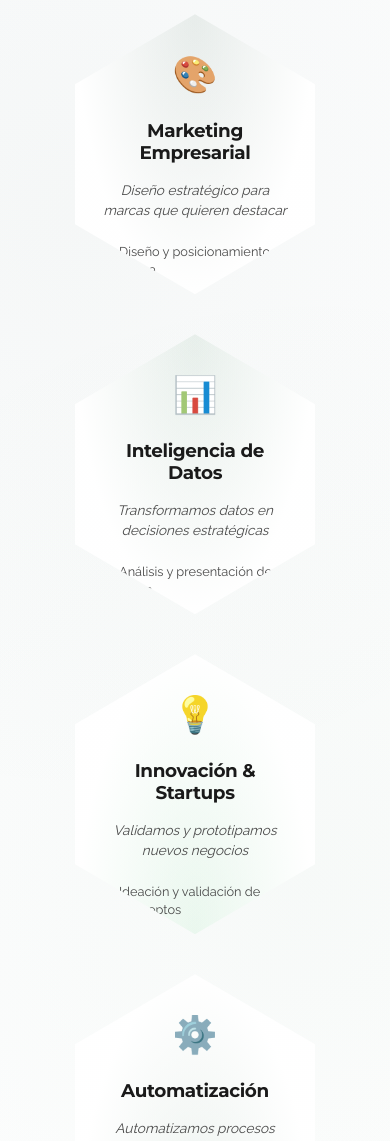
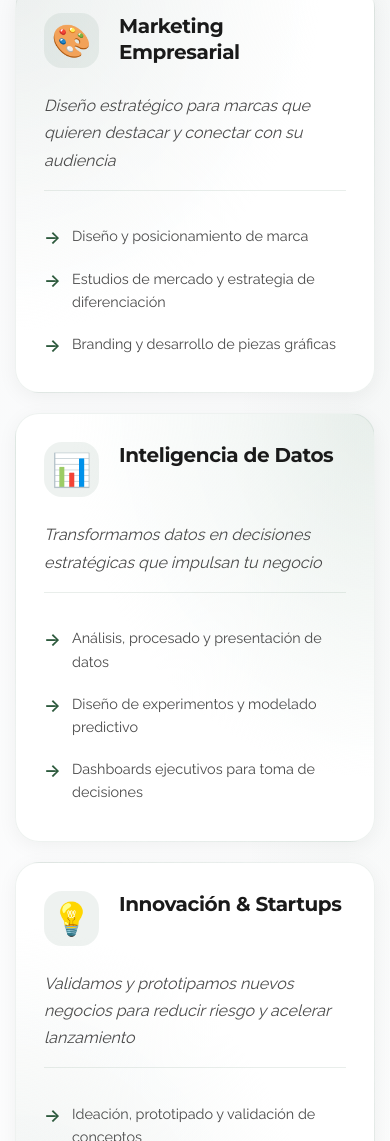
Before and after one commit to ItsFaby/Cordero-Consulting, a plain HTML site: page index.html in a window 390 px wide. Shown: the part 859-2000 px from the top of the page. Drawn offline with Linux system fonts and the light colour scheme.

Commit message:
Revert "Convert bento cards to hexagonal honeycomb layout"

```diff
--- a/index.html
+++ b/index.html
@@ -50,69 +50,61 @@
             <h2 class="section-title">¿Qué hacemos?</h2>
             <p class="section-subtitle">Descubre si tu necesidad se alinea con nuestras áreas de especialización</p>
 
-            <div class="services-honeycomb">
+            <div class="services-grid">
                 <!-- Marketing Empresarial - PRIORIDAD #1 -->
-                <div class="hexagon hexagon-1">
-                    <div class="hexagon-inner">
-                        <div class="hexagon-content">
+                <div class="service-card">
+                    <div class="service-header">
                         <div class="service-icon">🎨</div>
                         <h3>Marketing Empresarial</h3>
-                            <p class="service-intro">Diseño estratégico para marcas que quieren destacar</p>
+                    </div>
+                    <p class="service-intro">Diseño estratégico para marcas que quieren destacar y conectar con su audiencia</p>
                     <ul>
                         <li>Diseño y posicionamiento de marca</li>
-                                <li>Estudios de mercado y estrategia</li>
-                                <li>Branding y desarrollo gráfico</li>
+                        <li>Estudios de mercado y estrategia de diferenciación</li>
+                        <li>Branding y desarrollo de piezas gráficas</li>
                     </ul>
-                        </div>
-                    </div>
                 </div>
 
                 <!-- Inteligencia de Datos -->
-                <div class="hexagon hexagon-2">
-                    <div class="hexagon-inner">
-                        <div class="hexagon-content">
+                <div class="service-card">
+                    <div class="service-header">
                         <div class="service-icon">📊</div>
                         <h3>Inteligencia de Datos</h3>
-                            <p class="service-intro">Transformamos datos en decisiones estratégicas</p>
+                    </div>
+                    <p class="service-intro">Transformamos datos en decisiones estratégicas que impulsan tu negocio</p>
                     <ul>
-                                <li>Análisis y presentación de datos</li>
-                                <li>Diseño de experimentos</li>
-                                <li>Dashboards ejecutivos</li>
+                        <li>Análisis, procesado y presentación de datos</li>
+                        <li>Diseño de experimentos y modelado predictivo</li>
+                        <li>Dashboards ejecutivos para toma de decisiones</li>
                     </ul>
-                        </div>
-                    </div>
                 </div>
 
                 <!-- Innovación & Startups - PRIORIDAD #2 -->
-                <div class="hexagon hexagon-3">
-                    <div class="hexagon-inner">
-                        <div class="hexagon-content">
+                <div class="service-card">
+                    <div class="service-header">
                         <div class="service-icon">💡</div>
                         <h3>Innovación & Startups</h3>
-                            <p class="service-intro">Validamos y prototipamos nuevos negocios</p>
+                    </div>
+                    <p class="service-intro">Validamos y prototipamos nuevos negocios para reducir riesgo y acelerar lanzamiento</p>
                     <ul>
-                                <li>Ideación y validación de conceptos</li>
+                        <li>Ideación, prototipado y validación de conceptos</li>
                         <li>Desarrollo de soluciones innovadoras</li>
-                                <li>Consultoría especializada bio y agro</li>
+                        <li>Consultoría especializada en proyectos bio y agro</li>
                     </ul>
-                        </div>
-                    </div>
                 </div>
 
                 <!-- Automatización -->
-                <div class="hexagon hexagon-4">
-                    <div class="hexagon-inner">
-                        <div class="hexagon-content">
+                <div class="service-card">
+                    <div class="service-header">
                         <div class="service-icon">⚙️</div>
                         <h3>Automatización</h3>
-                            <p class="service-intro">Automatizamos procesos clave de tu negocio</p>
+                    </div>
+                    <p class="service-intro">Automatizamos procesos para que tu equipo se enfoque en lo que realmente importa</p>
                     <ul>
-                                <li>Dashboards inteligentes</li>
-                                <li>Flujos automáticos</li>
-                                <li>Identificación de áreas de mejora</li>
+                        <li>Dashboards inteligentes y puntos de control</li>
+                        <li>Diseño e implementación de flujos automáticos</li>
+                        <li>Identificación y validación de áreas de mejora</li>
                     </ul>
-                        </div>
-                    </div>
                 </div>
             </div>
         </div>
--- a/styles.css
+++ b/styles.css
@@ -292,12 +292,12 @@ section {
 }
 
 /* ========================================
-   SERVICES SECTION - HEXAGONAL HONEYCOMB DESIGN
+   SERVICES SECTION - BENTO BOX DESIGN
    ======================================== */
 
 .services {
-    background: linear-gradient(135deg, #fafbfc 0%, #ffffff 100%);
-    padding: 120px 0;
+    background: linear-gradient(135deg, #f8f9fa 0%, #ffffff 100%);
+    padding: 100px 0;
     position: relative;
     overflow: hidden;
 }
@@ -305,13 +305,12 @@ section {
 .services::before {
     content: '';
     position: absolute;
-    top: 0;
-    left: 0;
-    right: 0;
-    bottom: 0;
-    background:
-        radial-gradient(circle at 20% 30%, rgba(45, 90, 61, 0.03) 0%, transparent 50%),
-        radial-gradient(circle at 80% 70%, rgba(74, 140, 95, 0.04) 0%, transparent 50%);
+    top: -50%;
+    right: -20%;
+    width: 60%;
+    height: 150%;
+    background: radial-gradient(ellipse at center, rgba(45, 90, 61, 0.03) 0%, transparent 70%);
+    border-radius: 50%;
     pointer-events: none;
 }
 
@@ -327,311 +326,247 @@ section {
     z-index: 1;
 }
 
-/* Honeycomb Container */
-.services-honeycomb {
-    display: flex;
-    flex-wrap: wrap;
-    justify-content: center;
-    align-items: center;
-    max-width: 1100px;
+/* Bento Box Grid - Asymmetric Layout */
+.services-grid {
+    display: grid;
+    grid-template-columns: repeat(3, 1fr);
+    grid-template-rows: repeat(4, minmax(120px, auto));
+    gap: 1.5rem;
+    max-width: 1200px;
     margin: 0 auto;
     position: relative;
     z-index: 1;
-    gap: 0;
 }
 
-/* Hexagon Base Structure */
-.hexagon {
-    width: 280px;
-    height: 320px;
+/* Service Cards Base Styles */
+.service-card {
+    background: var(--bg-white);
+    padding: 2.5rem;
+    border-radius: 24px;
+    border: 1px solid rgba(45, 90, 61, 0.08);
+    transition: all 0.4s cubic-bezier(0.4, 0, 0.2, 1);
     position: relative;
-    margin: 10px 5px;
-    transition: all 0.5s cubic-bezier(0.4, 0, 0.2, 1);
+    overflow: hidden;
+    box-shadow: 0 4px 20px rgba(0, 0, 0, 0.05);
+    display: flex;
+    flex-direction: column;
 }
 
-.hexagon-inner {
-    width: 100%;
-    height: 100%;
-    position: relative;
-    clip-path: polygon(50% 0%, 100% 25%, 100% 75%, 50% 100%, 0% 75%, 0% 25%);
-    background: var(--bg-white);
-    transition: all 0.5s cubic-bezier(0.4, 0, 0.2, 1);
-    box-shadow: 0 4px 20px rgba(0, 0, 0, 0.08);
+/* Bento Box Layout - Asymmetric Positioning */
+.service-card:nth-child(1) {
+    /* Marketing Empresarial - LARGE HORIZONTAL */
+    grid-column: 1 / 3;
+    grid-row: 1 / 3;
+    background: radial-gradient(ellipse at top left, rgba(45, 90, 61, 0.06) 0%, rgba(255, 255, 255, 0.95) 60%);
 }
 
-.hexagon-content {
-    padding: 2.5rem 2rem;
-    height: 100%;
-    display: flex;
-    flex-direction: column;
-    align-items: center;
-    text-align: center;
-    position: relative;
-    z-index: 2;
+.service-card:nth-child(2) {
+    /* Inteligencia de Datos - VERTICAL RIGHT */
+    grid-column: 3;
+    grid-row: 1 / 3;
+    background: radial-gradient(ellipse at top right, rgba(74, 140, 95, 0.08) 0%, rgba(255, 255, 255, 0.95) 60%);
 }
 
-/* Positioning for Honeycomb Pattern */
-.hexagon:nth-child(1),
-.hexagon:nth-child(2) {
-    margin-top: 0;
+.service-card:nth-child(3) {
+    /* Innovación & Startups - LARGE HORIZONTAL */
+    grid-column: 1 / 3;
+    grid-row: 3 / 5;
+    background: radial-gradient(ellipse at bottom left, rgba(45, 90, 61, 0.07) 0%, rgba(255, 255, 255, 0.95) 60%);
 }
 
-.hexagon:nth-child(3),
-.hexagon:nth-child(4) {
-    margin-top: -80px;
+.service-card:nth-child(4) {
+    /* Automatización - VERTICAL RIGHT */
+    grid-column: 3;
+    grid-row: 3 / 5;
+    background: radial-gradient(ellipse at bottom right, rgba(61, 122, 82, 0.09) 0%, rgba(255, 255, 255, 0.95) 60%);
 }
 
-.hexagon:nth-child(even) {
-    margin-left: 15px;
+/* Hover Effects */
+.service-card:hover {
+    transform: translateY(-8px) scale(1.01);
+    box-shadow: 0 12px 40px rgba(45, 90, 61, 0.15);
+    border-color: rgba(45, 90, 61, 0.2);
 }
 
-.hexagon:nth-child(odd) {
-    margin-right: 15px;
+.service-card::after {
+    content: '';
+    position: absolute;
+    inset: -1px;
+    border-radius: 24px;
+    padding: 1px;
+    background: linear-gradient(135deg,
+        rgba(45, 90, 61, 0.4),
+        rgba(74, 140, 95, 0.3),
+        rgba(111, 220, 140, 0.2)
+    );
+    -webkit-mask: linear-gradient(#fff 0 0) content-box, linear-gradient(#fff 0 0);
+    -webkit-mask-composite: xor;
+    mask-composite: exclude;
+    opacity: 0;
+    transition: opacity 0.4s ease;
+    pointer-events: none;
 }
 
-/* Individual Hexagon Colors - Subtle Gradients */
-.hexagon-1 .hexagon-inner {
-    background: radial-gradient(ellipse at top, rgba(45, 90, 61, 0.08) 0%, rgba(255, 255, 255, 0.95) 70%);
+.service-card:hover::after {
+    opacity: 1;
 }
 
-.hexagon-2 .hexagon-inner {
-    background: radial-gradient(ellipse at top, rgba(74, 140, 95, 0.09) 0%, rgba(255, 255, 255, 0.95) 70%);
+/* Service Header */
+.service-header {
+    display: flex;
+    align-items: flex-start;
+    gap: 1.25rem;
+    margin-bottom: 1.5rem;
+    position: relative;
 }
 
-.hexagon-3 .hexagon-inner {
-    background: radial-gradient(ellipse at bottom, rgba(111, 220, 140, 0.1) 0%, rgba(255, 255, 255, 0.95) 70%);
+.service-icon {
+    font-size: 2.5rem;
+    display: inline-flex;
+    align-items: center;
+    justify-content: center;
+    width: 70px;
+    height: 70px;
+    flex-shrink: 0;
+    background: rgba(45, 90, 61, 0.08);
+    border-radius: 18px;
+    transition: all 0.4s cubic-bezier(0.4, 0, 0.2, 1);
+    position: relative;
 }
 
-.hexagon-4 .hexagon-inner {
-    background: radial-gradient(ellipse at bottom, rgba(61, 122, 82, 0.08) 0%, rgba(255, 255, 255, 0.95) 70%);
+.service-card:hover .service-icon {
+    transform: scale(1.1) rotate(-5deg);
+    background: rgba(45, 90, 61, 0.12);
 }
 
-/* Service Icon */
-.hexagon .service-icon {
-    font-size: 3rem;
-    margin-bottom: 1rem;
-    transition: all 0.5s cubic-bezier(0.4, 0, 0.2, 1);
-    filter: grayscale(0.2);
-}
-
-.hexagon h3 {
-    font-size: 1.35rem;
-    margin: 0 0 1rem 0;
+.service-card h3 {
+    font-size: 1.5rem;
+    margin: 0;
     color: var(--text-dark);
     font-weight: 700;
     letter-spacing: -0.02em;
-    line-height: 1.2;
-    transition: all 0.4s ease;
+    line-height: 1.3;
+    transition: all 0.3s ease;
 }
 
-.hexagon .service-intro {
-    font-size: 0.9rem;
-    color: var(--text-medium);
-    margin-bottom: 1rem;
-    line-height: 1.5;
-    font-style: italic;
-    transition: all 0.4s ease;
+.service-card:hover h3 {
+    color: var(--primary-color);
 }
 
-.hexagon ul {
+/* Service Content */
+.service-intro {
+    font-size: 1rem;
+    color: var(--text-medium);
+    margin-bottom: 1.5rem;
+    line-height: 1.7;
+    font-style: italic;
+    padding-bottom: 1rem;
+    border-bottom: 1px solid rgba(45, 90, 61, 0.1);
+}
+
+.service-card ul {
     list-style: none;
     margin: 0;
     padding: 0;
-    width: 100%;
+    flex: 1;
 }
 
-.hexagon li {
-    padding: 0.4rem 0;
+.service-card li {
+    padding: 0.6rem 0;
     color: var(--text-medium);
-    font-size: 0.85rem;
-    line-height: 1.4;
     position: relative;
-    padding-left: 1.25rem;
+    padding-left: 1.75rem;
+    font-size: 0.95rem;
+    line-height: 1.6;
     transition: all 0.3s ease;
-    text-align: left;
 }
 
-.hexagon li:before {
-    content: "⬡";
+.service-card li:before {
+    content: "→";
     color: var(--primary-color);
     font-weight: 600;
     position: absolute;
     left: 0;
-    font-size: 0.9rem;
+    font-size: 1.1rem;
     transition: all 0.3s cubic-bezier(0.4, 0, 0.2, 1);
 }
 
-/* Unique Hover Effects for Each Hexagon */
-/* Hexagon 1 - Scale Up & Rotate */
-.hexagon-1:hover {
-    transform: scale(1.1) rotate(2deg);
-    z-index: 10;
-}
-
-.hexagon-1:hover .hexagon-inner {
-    background: radial-gradient(ellipse at center, rgba(45, 90, 61, 0.15) 0%, rgba(255, 255, 255, 0.98) 70%);
-    box-shadow: 0 15px 50px rgba(45, 90, 61, 0.25);
-}
-
-.hexagon-1:hover .service-icon {
-    transform: scale(1.15) rotate(-5deg);
-    filter: grayscale(0);
-}
-
-/* Hexagon 2 - Pulse & Glow */
-.hexagon-2:hover {
-    transform: scale(1.12);
-    z-index: 10;
-    animation: pulse 1.5s ease-in-out infinite;
-}
-
-@keyframes pulse {
-    0%, 100% { transform: scale(1.12); }
-    50% { transform: scale(1.14); }
-}
-
-.hexagon-2:hover .hexagon-inner {
-    background: radial-gradient(ellipse at center, rgba(74, 140, 95, 0.18) 0%, rgba(255, 255, 255, 0.98) 70%);
-    box-shadow: 0 15px 50px rgba(74, 140, 95, 0.3);
-}
-
-.hexagon-2:hover .service-icon {
-    transform: translateY(-5px) scale(1.2);
-    filter: grayscale(0) drop-shadow(0 5px 10px rgba(74, 140, 95, 0.3));
-}
-
-/* Hexagon 3 - Bounce & Rotate */
-.hexagon-3:hover {
-    transform: scale(1.1) rotate(-2deg);
-    z-index: 10;
-    animation: bounce 0.8s ease-in-out;
-}
-
-@keyframes bounce {
-    0%, 100% { transform: scale(1.1) rotate(-2deg) translateY(0); }
-    50% { transform: scale(1.12) rotate(-2deg) translateY(-10px); }
-}
-
-.hexagon-3:hover .hexagon-inner {
-    background: radial-gradient(ellipse at center, rgba(111, 220, 140, 0.2) 0%, rgba(255, 255, 255, 0.98) 70%);
-    box-shadow: 0 20px 60px rgba(111, 220, 140, 0.35);
-}
-
-.hexagon-3:hover .service-icon {
-    transform: rotate(360deg) scale(1.2);
-    filter: grayscale(0);
-}
-
-/* Hexagon 4 - Slide & Glow */
-.hexagon-4:hover {
-    transform: scale(1.1) translateY(-10px);
-    z-index: 10;
-}
-
-.hexagon-4:hover .hexagon-inner {
-    background: radial-gradient(ellipse at center, rgba(61, 122, 82, 0.16) 0%, rgba(255, 255, 255, 0.98) 70%);
-    box-shadow: 0 18px 55px rgba(61, 122, 82, 0.28);
-}
-
-.hexagon-4:hover .service-icon {
-    transform: scale(1.2) rotate(10deg);
-    filter: grayscale(0) brightness(1.1);
-}
-
-/* Common Hover Effects for All Hexagons */
-.hexagon:hover h3 {
-    color: var(--primary-color);
-    transform: scale(1.05);
-}
-
-.hexagon:hover .service-intro {
+.service-card:hover li {
+    padding-left: 2rem;
     color: var(--text-dark);
 }
 
-.hexagon:hover li {
-    padding-left: 1.5rem;
-    color: var(--text-dark);
-}
-
-.hexagon:hover li:before {
-    transform: translateX(3px) scale(1.2);
+.service-card:hover li:before {
+    transform: translateX(3px);
     color: var(--accent-color);
 }
 
 /* Responsive Design */
 @media (max-width: 968px) {
-    .hexagon {
-        width: 240px;
-        height: 280px;
-        margin: 8px 4px;
+    .services-grid {
+        grid-template-columns: repeat(2, 1fr);
+        grid-template-rows: auto;
     }
 
-    .hexagon:nth-child(3),
-    .hexagon:nth-child(4) {
-        margin-top: -60px;
+    .service-card:nth-child(1),
+    .service-card:nth-child(3) {
+        grid-column: 1 / 3;
+        grid-row: auto;
     }
 
-    .hexagon-content {
-        padding: 2rem 1.5rem;
-    }
-
-    .hexagon h3 {
-        font-size: 1.25rem;
-    }
-
-    .hexagon .service-icon {
-        font-size: 2.5rem;
+    .service-card:nth-child(2),
+    .service-card:nth-child(4) {
+        grid-column: auto;
+        grid-row: auto;
     }
 }
 
 @media (max-width: 768px) {
-    .services-honeycomb {
-        flex-direction: column;
-        gap: 20px;
+    .services-grid {
+        grid-template-columns: 1fr;
+        gap: 1.25rem;
     }
 
-    .hexagon {
-        width: 280px;
-        height: 320px;
-        margin: 10px 0 !important;
+    .service-card:nth-child(1),
+    .service-card:nth-child(2),
+    .service-card:nth-child(3),
+    .service-card:nth-child(4) {
+        grid-column: 1;
+        grid-row: auto;
     }
 
-    .hexagon:nth-child(3),
-    .hexagon:nth-child(4) {
-        margin-top: 10px !important;
+    .service-card {
+        padding: 2rem;
     }
 
-    .hexagon:nth-child(even),
-    .hexagon:nth-child(odd) {
-        margin-left: 0 !important;
-        margin-right: 0 !important;
+    .service-icon {
+        font-size: 2.25rem;
+        width: 60px;
+        height: 60px;
+    }
+
+    .service-card h3 {
+        font-size: 1.35rem;
     }
 }
 
 @media (max-width: 480px) {
-    .hexagon {
-        width: 240px;
-        height: 280px;
+    .service-card {
+        padding: 1.75rem;
     }
 
-    .hexagon-content {
-        padding: 2rem 1.5rem;
+    .service-icon {
+        font-size: 2rem;
+        width: 55px;
+        height: 55px;
     }
 
-    .hexagon .service-icon {
-        font-size: 2.25rem;
+    .service-card h3 {
+        font-size: 1.25rem;
     }
 
-    .hexagon h3 {
-        font-size: 1.15rem;
-    }
-
-    .hexagon .service-intro {
-        font-size: 0.85rem;
-    }
-
-    .hexagon li {
-        font-size: 0.8rem;
+    .service-card li {
+        font-size: 0.9rem;
     }
 }
 
```
Lines whose indentation alone changed are shown as unchanged.
